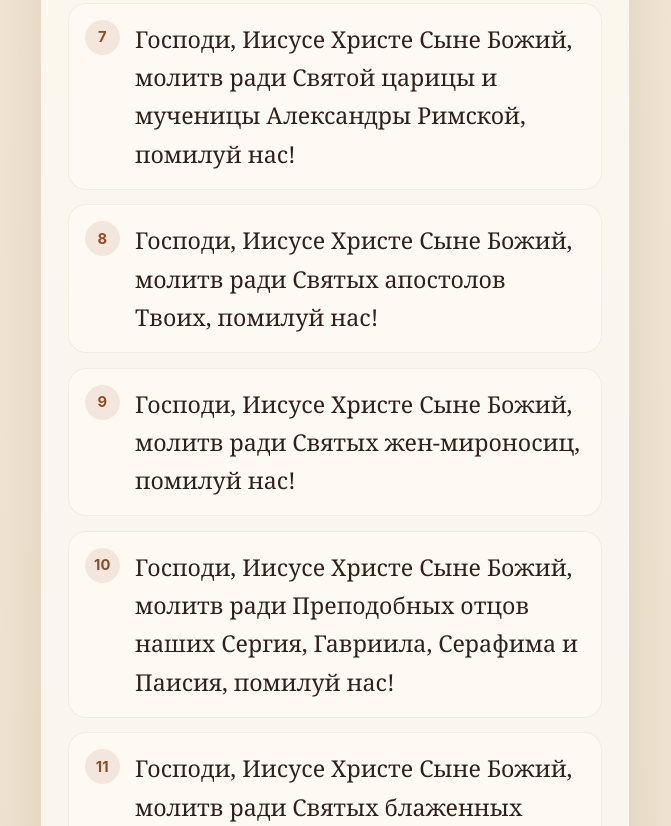
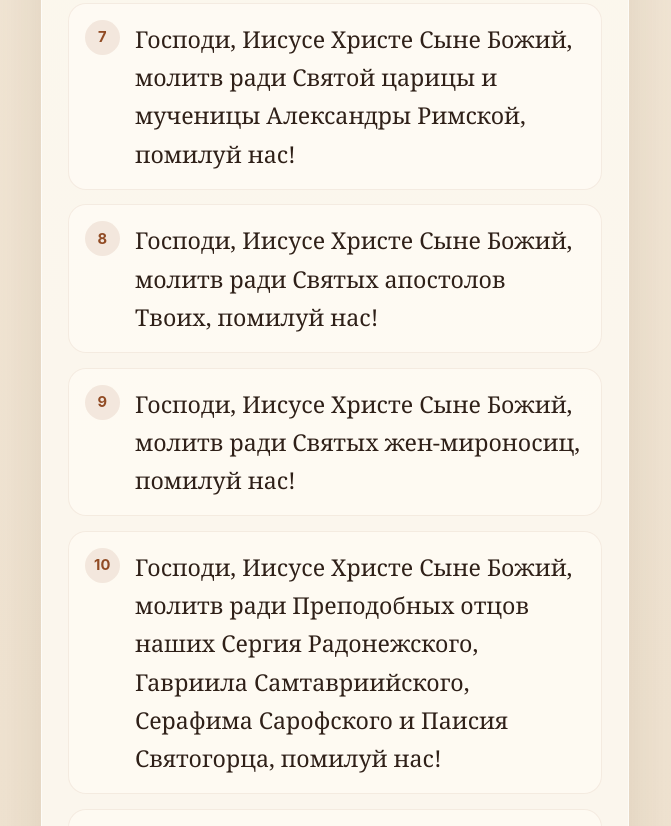
Before and after one commit to AlexLexa32/meow, a plain HTML site: page index.html in a window 1280 px wide. Shown: the part 2761-3587 px from the top of the page, without its empty margins (39-710 px from the left). Drawn offline with Linux system fonts and the light colour scheme.

Commit message:
Update index.html

```diff
--- a/index.html
+++ b/index.html
@@ -486,7 +486,7 @@
               <p>
                 Так же молим Тя, умножи в нас Любовь Твою, встань посреди нас, надеемся же,
                 что истинно собрались во Имя Твое! Еще молим и о родителях наших: Владимире,
-                Георгие, Татиане и Мариями, помилуй их и всех сродников наших.
+                Георгие, Татиане и Мариами, помилуй их и всех сродников наших.
               </p>
             </div>
           </article>
@@ -560,17 +560,17 @@
       const SAINT_INVOCATIONS = [
         "Пресвятой Царицы нашей и Матери Твоей Девы Марии",
         "Святого Иоанна Крестителя Твоего",
-        "Святых Иакима и Анны",
+        "Святых Иоакима и Анны",
         "Преподобного отца нашего Алексея",
         "Святой царицы и страстотерпецы Александры Романовой",
         "Святителя и отца нашего Алексия, митрополита Московского",
         "Святой царицы и мученицы Александры Римской",
         "Святых апостолов Твоих",
         "Святых жен-мироносиц",
-        "Преподобных отцов наших Сергия, Гавриила, Серафима и Паисия",
-        "Святых блаженных Матроны и Ксении",
+        "Преподобных отцов наших Сергия Радонежского, Гавриила Самтавриийского, Серафима Сарофского и Паисия Святогорца",
+        "Святых блаженных Матроны Московской и Ксении Петербургской",
         "Святого мученика Философа",
-        "Святых равноапостольных Нины и Томары, Владимира и Ольги, Мефодия и Кирилла, Николая Японского",
+        "Святых равноапостольных Нины и Тамары, Владимира и Ольги, Мефодия и Кирилла, Николая Японского",
         "Святых новомучеников и исповедников Церкви нашей",
         "Святителей Николая Мирликийского и Спиридона Тримифунтского",
         "Святых равноапостольных Константина и Елены",
@@ -584,7 +584,7 @@
         "Всех святых земли Российской и Грузинской",
         "Святых благоверных князя Петра и княгини Февронии",
         "Святых небесных сил бесплотных: ангелов хранителей наших, архангелов Гавриила и Михаила и прочих ангелов",
-        "Святителей Иоанна Златоустого, Василия Великого и Григория Двоеслова",
+        "Святителей Иоанна Златоустого, Василия Великого и Григория Богослова",
         "Святых преподобных жен Дивеевских и старцев Оптинских",
         "Святого царя и страстотерпца Николая и детей его",
         "Всех святых Твоих"
```
